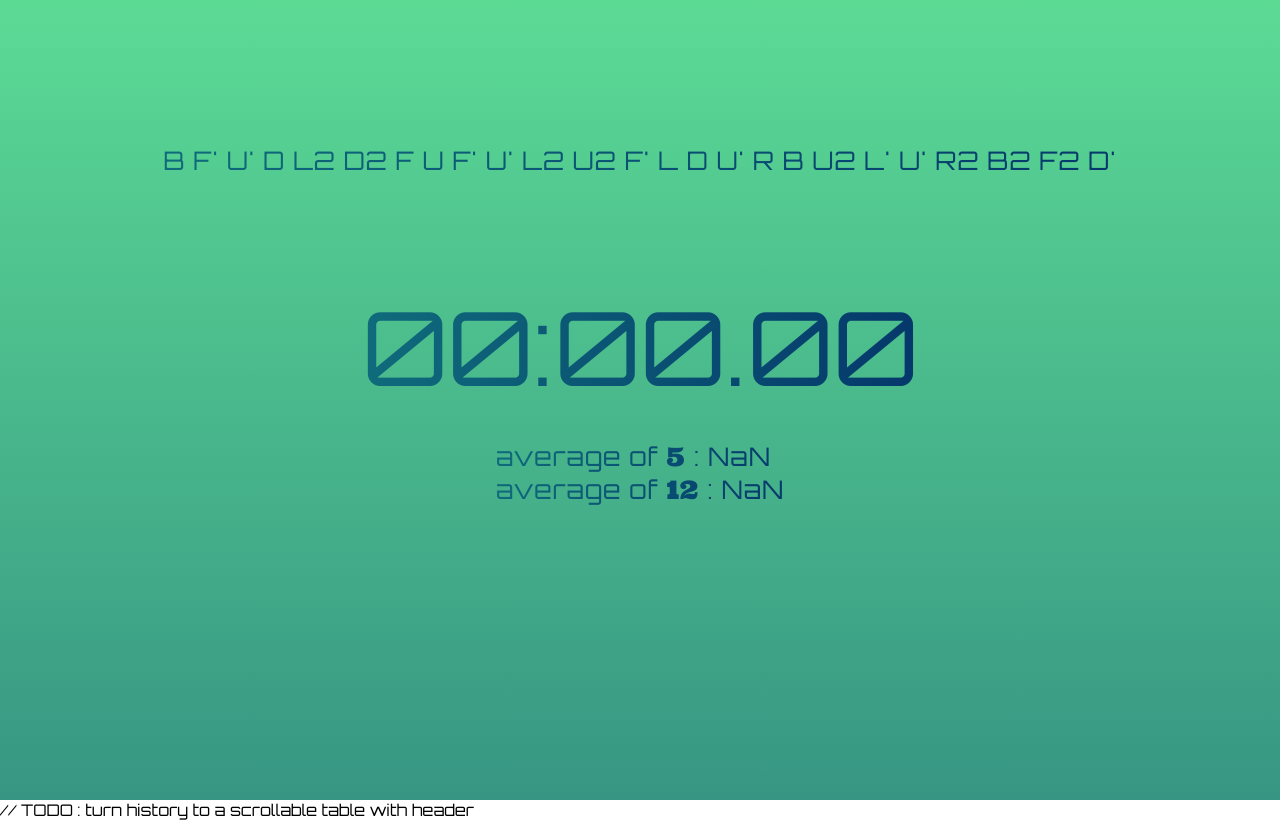
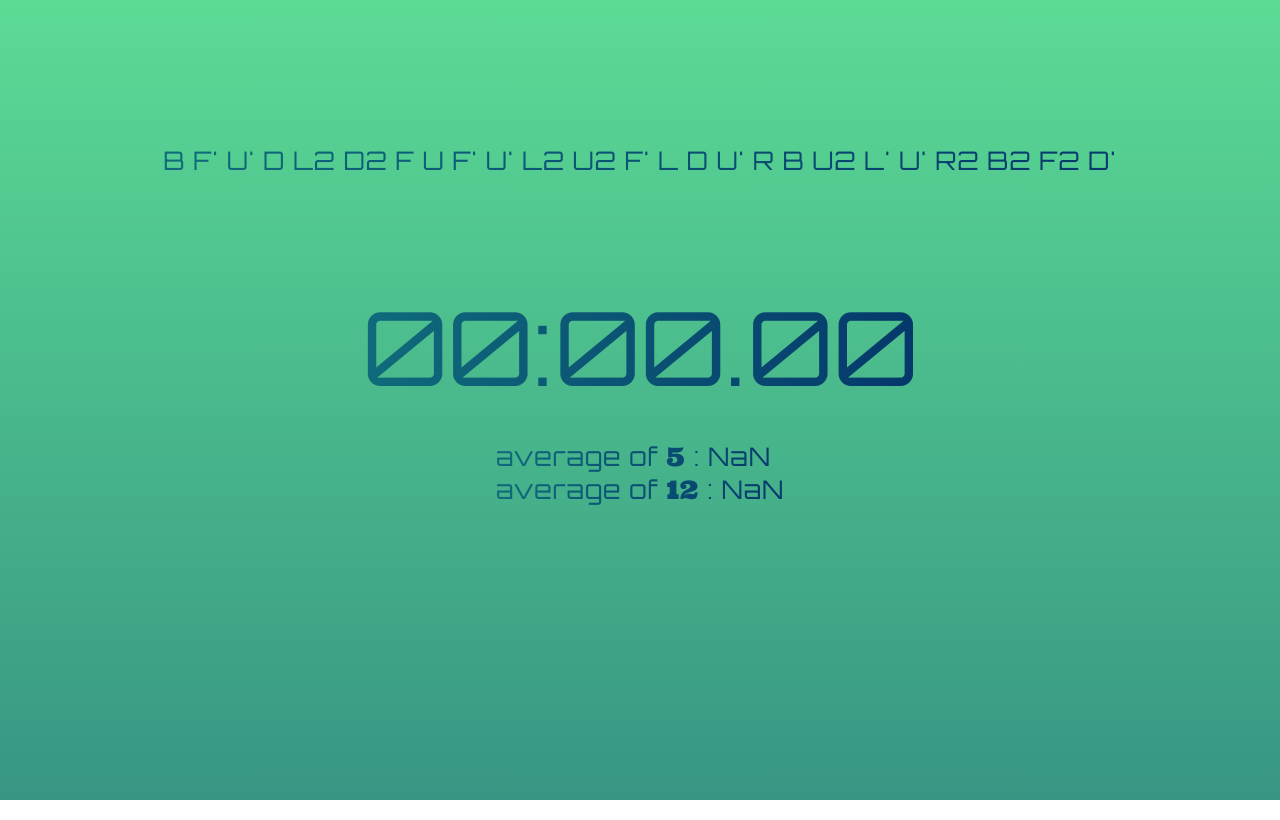
Before and after one commit to 69codeMaster/Cube-TImer, a React (Create React App) app in the folder client/: page / in a window 1280 px wide. Built offline with nearby package versions, Linux system fonts and the light colour scheme; no server answers.

Commit message:
moving misspalces comment

```diff
--- a/client/src/App.js
+++ b/client/src/App.js
@@ -8,6 +8,7 @@ import SideBar from "./components/UI/SideBar";
 import ScrambleProvider from "./store/ScrambleContext";
 import DbProvider from "./store/DbContext";
 
+// TODO : turn history to a scrollable table with header
 function App() {
   const [running, setRunning] = useState(false);
   return (
@@ -22,7 +23,6 @@ function App() {
           <Average averageOf={12} running={running} />
         </div>
       </div>
-      // TODO : turn history to a scrollable table with header
       {/* <SideBar>
         <HistoryList />
       </SideBar> */}
```
